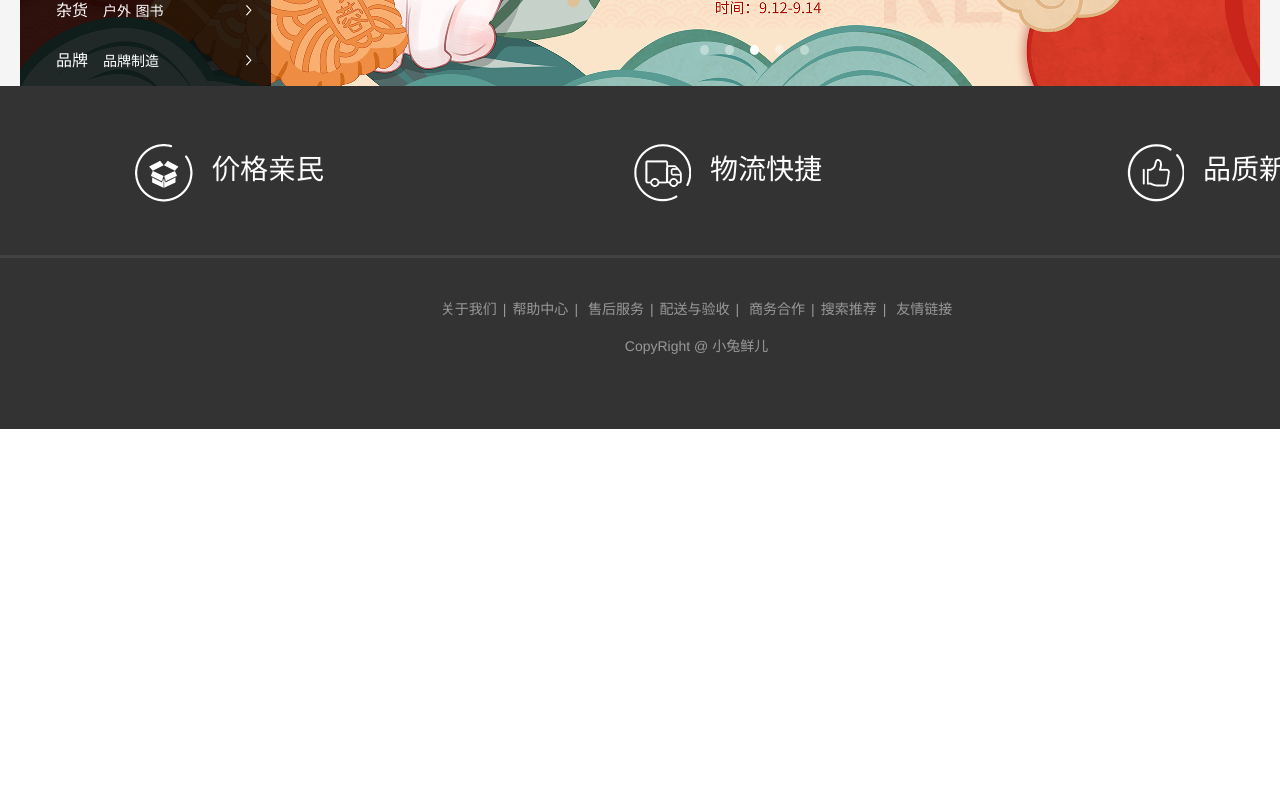
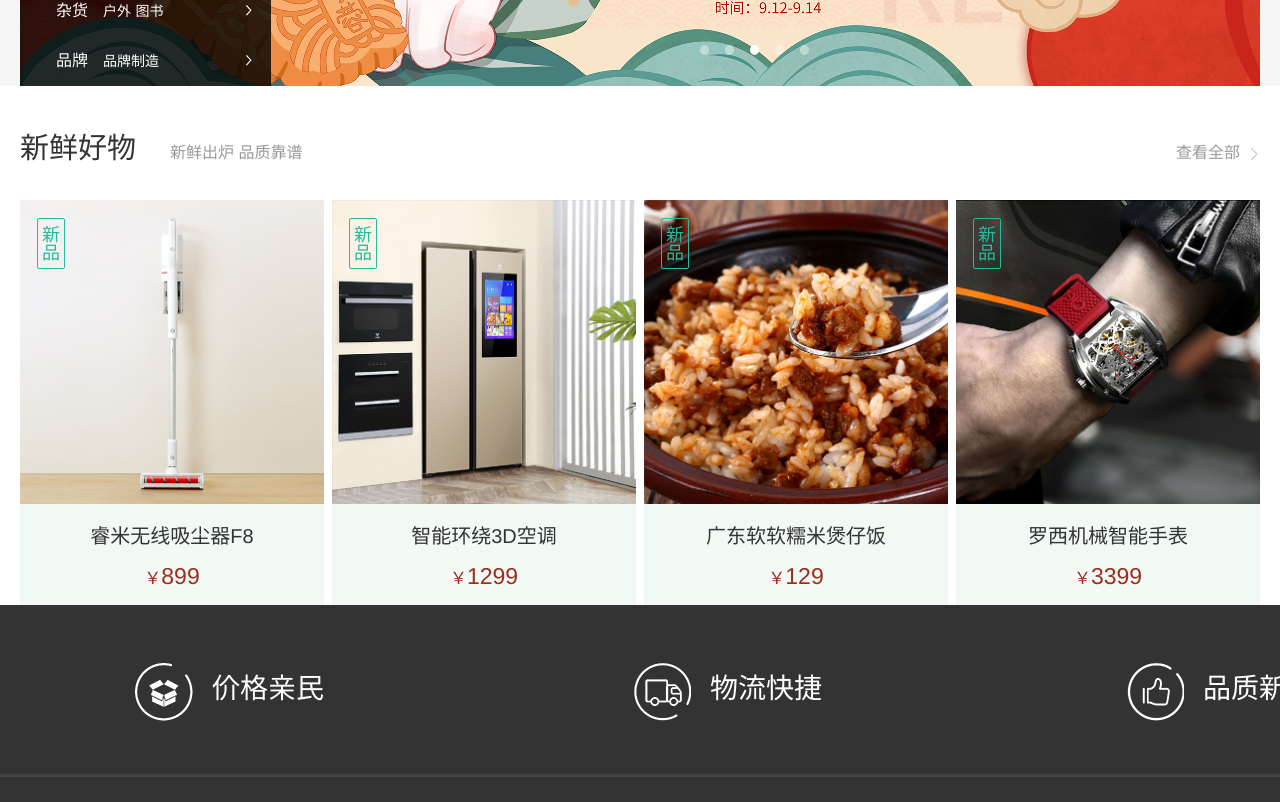
Before and after one commit to zgcwf/H5C3-2, a plain HTML site: page xtx-pc-clicent/index.html in a window 1280 px wide. Shown: the part 596-1398 px from the top of the page. Before the commit the page ends 1025 px from the top, so only its background shows below. Drawn offline with Linux system fonts and the light colour scheme.

Commit message:
完成了新鲜好物模块

```diff
--- a/xtx-pc-clicent/css/index.css
+++ b/xtx-pc-clicent/css/index.css
@@ -82,7 +82,93 @@
     margin-right: 16px;
     background-color: rgba(255,255,255,.4);
     border-radius: 50%;
+    cursor: pointer;
 }
 .banner .wrapper ol li.active{
     background-color: #fff;
 }
+/* 新鲜好物 */
+.goods .hd{
+    position: relative;
+    height: 29px;
+    margin: 48px 0 37px 0;
+}
+.goods .hd h3{
+    float: left;
+    height: 29px;
+    font-size: 29px;
+    /* 清除默行高，取消上下间距 */
+    line-height: 1;
+    font-weight: normal;
+    color: #333;
+}
+.goods .hd h3 span{
+    margin: 11px 0 2px 34px;
+    font-size: 16px;
+    font-weight: 400;
+    color: #999;
+}
+.goods .hd a{
+    float: right;
+    margin: 11px 20px 2px 0;
+    line-height: 1;
+    font-size: 16px;
+    color: #999;
+}
+.goods .hd a::after{
+    content: '';
+    position: absolute;
+    top: 14px;
+    right: 2px;
+    width: 7px;
+    height: 13px;
+    background: url(../images/sprites.png) no-repeat 0 -110px;
+}
+.goods .bd ul li{
+    position: relative;
+    float: left;
+    width: 304px;
+    height: 405px;
+    background-color: #f0f9f4;
+    margin-right: 8px;
+    text-align: center;
+    line-height: 1;
+}
+.goods .bd ul li:nth-child(4n){
+    margin-right: 0;
+}
+.goods .bd ul li img{
+    width: 100%;
+}
+.goods .bd  li .news{
+    position: absolute;
+    top: 18px;
+    left: 17px;
+    width: 28px;
+	height: 51px;
+    border: 1px solid #27ba9b;
+    border-radius: 2px;
+}
+.goods .bd  li .news span{
+    display: block;
+    width: 18px;
+    height: 36px;
+    margin: 7px 6px 8px 4px;
+    line-height: 1;
+    font-size: 18px;
+    font-weight: normal;
+    color: #27ba9b;
+}
+.goods .bd  li h3{
+    margin: 22px 0 19px;
+    font-size: 20px;
+    font-weight: 400;
+    color: #333;
+}
+.goods .bd  li .money{
+    font-size: 17px;
+    color: #9a2e1f;
+}
+.goods .bd  li .money span{
+    font-size: 23px;
+}
--- a/xtx-pc-clicent/index.html
+++ b/xtx-pc-clicent/index.html
@@ -124,7 +124,49 @@
         </ol>
       </div>
     </div>
-
+    <!-- 新鲜好物 -->
+    <div class="goods wrapper">
+      <div class="hd">
+        <h3>新鲜好物<span>新鲜出炉 品质靠谱</h3>
+        <a href="#">查看全部</a>
+      </div>
+      <div class="bd">
+        <ul class="clearfix">
+          <li>
+            <a href="#">
+               <img src="./uploads/new_goods_1.jpg" alt="">
+               <div class="news"><span>新品</span></div>
+               <h3>睿米无线吸尘器F8</h3>
+               <div class="money">￥<span>899</span></div>
+            </a>
+          </li>
+          <li>
+            <a href="#">
+               <img src="./uploads/new_goods_2.jpg" alt="">
+               <div class="news"><span>新品</span></div>
+               <h3>智能环绕3D空调</h3>
+               <div class="money">￥<span>1299</span></div>
+            </a>
+          </li>
+          <li>
+            <a href="#">
+               <img src="./uploads/new_goods_3.jpg" alt="">
+               <div class="news"><span>新品</span></div>
+               <h3>广东软软糯米煲仔饭</h3>
+               <div class="money">￥<span>129</span></div>
+            </a>
+          </li>
+          <li>
+            <a href="#">
+               <img src="./uploads/new_goods_4.jpg" alt="">
+               <div class="news"><span>新品</span></div>
+               <h3>罗西机械智能手表</h3>
+               <div class="money">￥<span>3399</span></div>
+            </a>
+          </li>
+        </ul>
+      </div>
+    </div>
     <!-- 底部 -->
     <div class="footer">
       <div class="wrapper">
```
